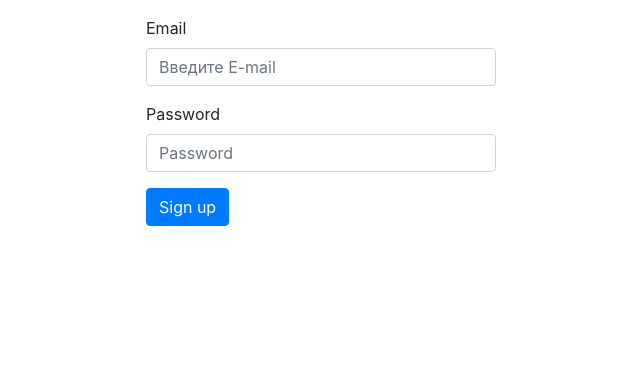
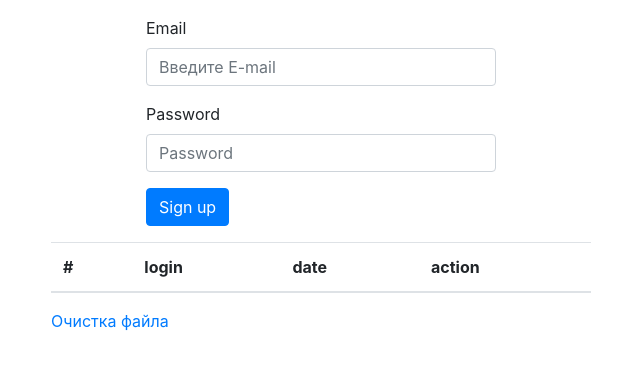
Before and after one commit to dsl-group/course, a PHP site: page /login.php in a window 1280 px wide. Shown: the top 370 px of the page, without its empty margins (224-864 px from the left). Run offline with PHP 8.4, Linux system fonts and the light colour scheme; lists and menus that the app fills with data are empty.

Commit message:
lesson 9

```diff
--- a/login.php
+++ b/login.php
@@ -16,16 +16,34 @@
         <div class="col-md-4">
             <?php
             session_start();
+            define("DIR", "/var/www/luka/data/www/dsl-group.com/");
+            define("FILE", "file.txt");
             $base = array('test@mail.ru' => '123456', 'test@gmail.com' => '111222');
             $action = (!empty($_REQUEST['action']) ? $_REQUEST['action'] : '');
             if($action == 'logout') {
                 session_destroy();
+
+                //$file = 'logout: ' . date("Y-m-d H:i:s");
+                $file = array($_SESSION['email'], date("Y-m-d H:i:s"), 'logout');
+                $handler = fopen(DIR . FILE, "a");
+                //fputs($handler, $file . PHP_EOL);
+                fputcsv($handler, $file, ';');
+                fclose($handler);
+
                 header ("Location: login.php");
             }
             if(!empty($_POST['authorization']) && !empty($_POST['email']) && !empty($_POST['password'])) {
                 if (array_key_exists($_POST['email'], $base)) {
                     if($base[$_POST['email']] == $_POST['password']) {
                         $_SESSION['email'] = $_POST['email'];
+
+                        //$file = 'login: ' . date("Y-m-d H:i:s");
+                        $file = array($_SESSION['email'], date("Y-m-d H:i:s"), 'login');
+                        $handler = fopen(DIR . FILE, "a");
+                        //fputs($handler, $file . PHP_EOL);
+                        fputcsv($handler, $file, ';');
+                        fclose($handler);
+
                     } else {
                         echo '<div class="alert alert-danger" role="alert">Невірно введений пароль</div>';
                     }
@@ -59,6 +77,60 @@
             <?php endif; ?>
         </div>
         <div class="col-md-3"></div>
+        <div class="col-md-12"><p></p></div>
+        <div class="col-md-2"></div>
+        <div class="col-md-6">
+            <table class="table table-striped">
+                <thead>
+                <tr>
+                    <th scope="col">#</th>
+                    <th scope="col">login</th>
+                    <th scope="col">date</th>
+                    <th scope="col">action</th>
+                </tr>
+                </thead>
+                <tbody>
+                <?php
+
+                if($action == 'truncate') {
+                    $handler = fopen(DIR . FILE, "w");
+                    fclose($handler);
+                }
+
+                if($action == 'deleteid' && !empty($_GET['id'])) {
+                    $oldFile = file(DIR . FILE);
+                    unset($oldFile[$_GET['id']]);
+                    $newFile = fopen(DIR . FILE, "w+");
+                    foreach($oldFile as $string) {
+                        fwrite($newFile, $string);
+                    }
+                    fclose($newFile);
+                    header ("Location: login.php");
+                }
+
+                $str = 0;
+                $handler = fopen(DIR . FILE, "r");
+                while (!feof($handler)) {
+                    $csvFile = fgetcsv($handler, '', ';');
+                    if($csvFile[0]) {
+                        echo '<tr>
+					  <th scope="row">' . $str . '</th>
+					  <td>' . $csvFile[0] . '</td>
+					  <td>' . $csvFile[1] . '</td>
+					  <td>' . $csvFile[2] . '</td>
+					  <td><a href="login.php?action=deleteid&id=' . $str . '">x</a></td>
+					</tr>' . PHP_EOL;
+                    }
+                    $str++;
+                }
+                fclose($handler);
+
+                ?>
+                </tbody>
+            </table>
+            <p><a href="login.php?action=truncate">Очистка файла</a></p>
+        </div>
+        <div class="col-md-4"></div>
     </div>
 </div>
 <script>
```
